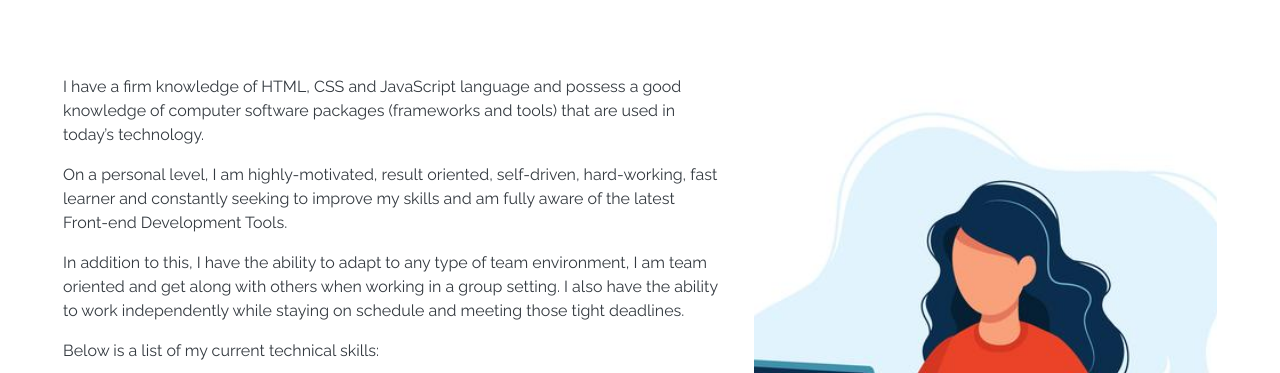
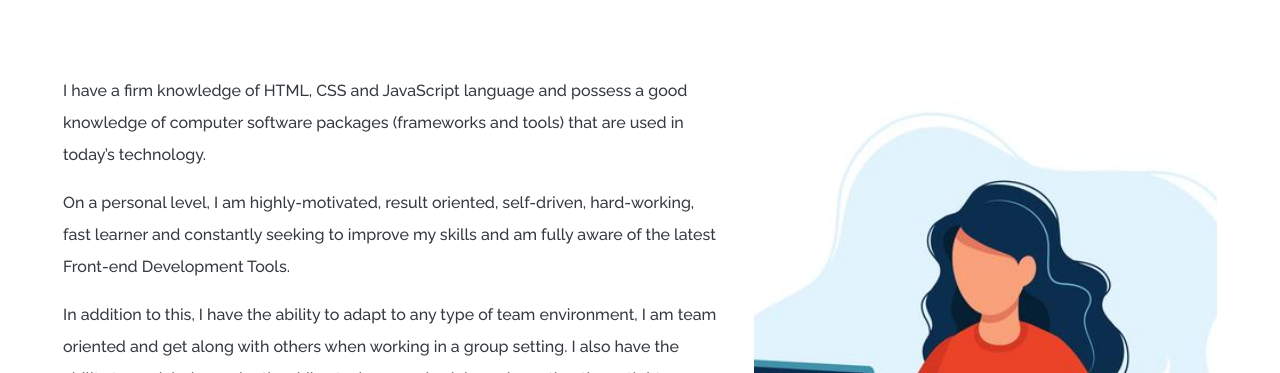
Before and after one commit to yuvasreekandru/portfolio, a plain HTML site: page index.html in a window 1280 px wide. Shown: the part 1019-1392 px from the top of the page. Drawn offline with nearby package versions, Linux system fonts and the light colour scheme.

Commit message:
added email

```diff
--- a/css/styles.css
+++ b/css/styles.css
@@ -6,6 +6,10 @@
 body{
     font-family: 'Raleway', sans-serif;
     width: 100%;
+}
+p{
+    line-height: 2rem;
+    font-weight: 599;
 }
 header{
     height:100vh;
--- a/index.html
+++ b/index.html
@@ -159,7 +159,7 @@
                 <a href=""><i class="fas fa-phone-alt"></i></a> +965 5567080
             </li>
             <li>
-                <a href="mailto:mailto:kandruyuvasree@gmail.com"><i class="far fa-envelope"></i></a> kandruyuvasree@gmail.com
+                <a href="mailto:kandruyuvasree@gmail.com"><i class="far fa-envelope"></i></a> kandruyuvasree@gmail.com
             </li>
         </ul>
         </div>
```
